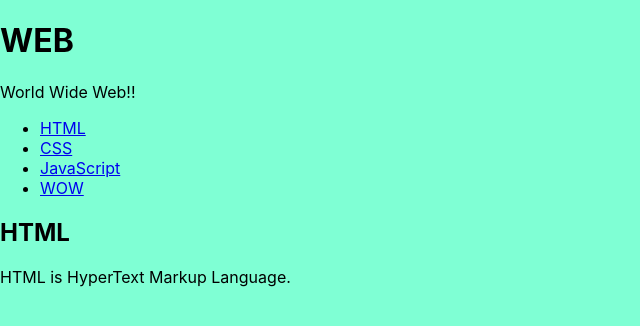
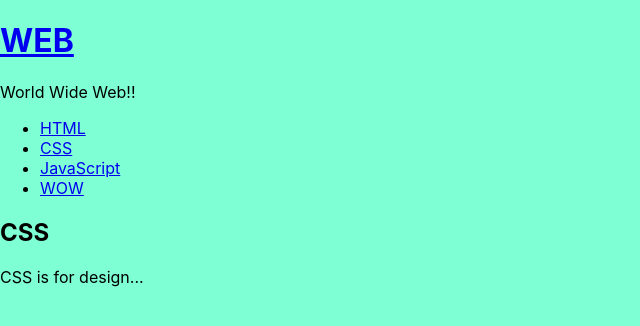
Before and after one commit to sangumee/Opentutorials-Reactjs, a React (Create React App) app in the folder react-app/: page / in a window 1280 px wide. Shown: the top 326 px of the page, without its empty margins (0-640 px from the left). Built offline with nearby package versions, Linux system fonts and the light colour scheme.

Commit message:
Create Component Event
- Create Component Event

```diff
--- a/react-app/src/App.js
+++ b/react-app/src/App.js
@@ -7,7 +7,10 @@
   constructor(props){
     super(props);
     this.state = {
+      mode:'read',
+      selected_content_id:2,
       subject:{title:'WEB', sub:'World Wide Web!!'},
+      welcome:{title:'Welcome', desc:'Hello Home Page!!'},
       contents:[
         {id:1, title:'HTML', desc:'HTML is HyperTEXT...'},
         {id:2, title:'CSS', desc:'CSS is for design...'},
@@ -17,12 +20,42 @@
     }
   }
   render(){
+    console.log('App Render');
+    var _title, _desc = null;
+    if(this.state.mode ==='welcome'){
+      _title = this.state.welcome.title;
+      _desc = this.state.welcome.desc;
+    }else if(this.state.mode==='read'){
+      var i = 0;
+      while(i<this.state.contents.length){
+        var data= this.state.contents[i];
+        if(data.id===this.state.selected_content_id){
+          _title=data.title;
+          _desc=data.desc;
+          break;
+        }
+        i+=1;
+      }
+    }
+    console.log('render', this);
     return (
       <div className="App">
         <Subject title={this.state.subject.title}
-        sub={this.state.subject.sub} />
-        <Navigation data={this.state.contents} />
-        <Content title="HTML" desc="HTML is HyperText Markup Language."/>
+        sub={this.state.subject.sub}
+        onChangePage={function(){
+          this.setState({mode:'welcome'});
+        }.bind(this)}
+        />
+        <Navigation onChangePage={function(id){
+          this.setState({
+            mode:'read',
+            selected_content_id:Number(id)
+        })
+        }.bind(this)}
+        data={this.state.contents}
+
+        />
+        <Content title={_title} desc={_desc}/>
       </div>
     );
   }
--- a/react-app/src/components/content.js
+++ b/react-app/src/components/content.js
@@ -2,6 +2,7 @@
 
 class Content extends Component{
     render(){
+      console.log('Content Render');
       return(
         <article>
           <h2>{this.props.title}</h2>
--- a/react-app/src/components/navigation.js
+++ b/react-app/src/components/navigation.js
@@ -6,7 +6,15 @@
       var data = this.props.data
         var i = 0;
         while(i< data.length){
-          lists.push(<li key={data[i].id}><a href={'/content/'+data[i].id}>{data[i].title}</a></li>)
+          lists.push(
+          <li key={data[i].id}>
+            <a
+            href={'/content/'+data[i].id}
+            onClick={function(id, e){
+              e.preventDefault();
+              this.props.onChangePage(id);
+            }.bind(this, data[i].id)}
+            >{data[i].title}</a></li>)
           i+=1;
         }
       return(
--- a/react-app/src/components/subject.js
+++ b/react-app/src/components/subject.js
@@ -2,9 +2,13 @@
 
 class Subject extends Component{
     render(){
+      console.log('Subject Render');
       return(
         <header>
-          <h1>{this.props.title}</h1>
+          <h1><a href="/" onClick={function(e){
+            e.preventDefault();
+            this.props.onChangePage();
+          }.bind(this)}>{this.props.title}</a></h1>
           {this.props.sub}
       </header>
       );
```
